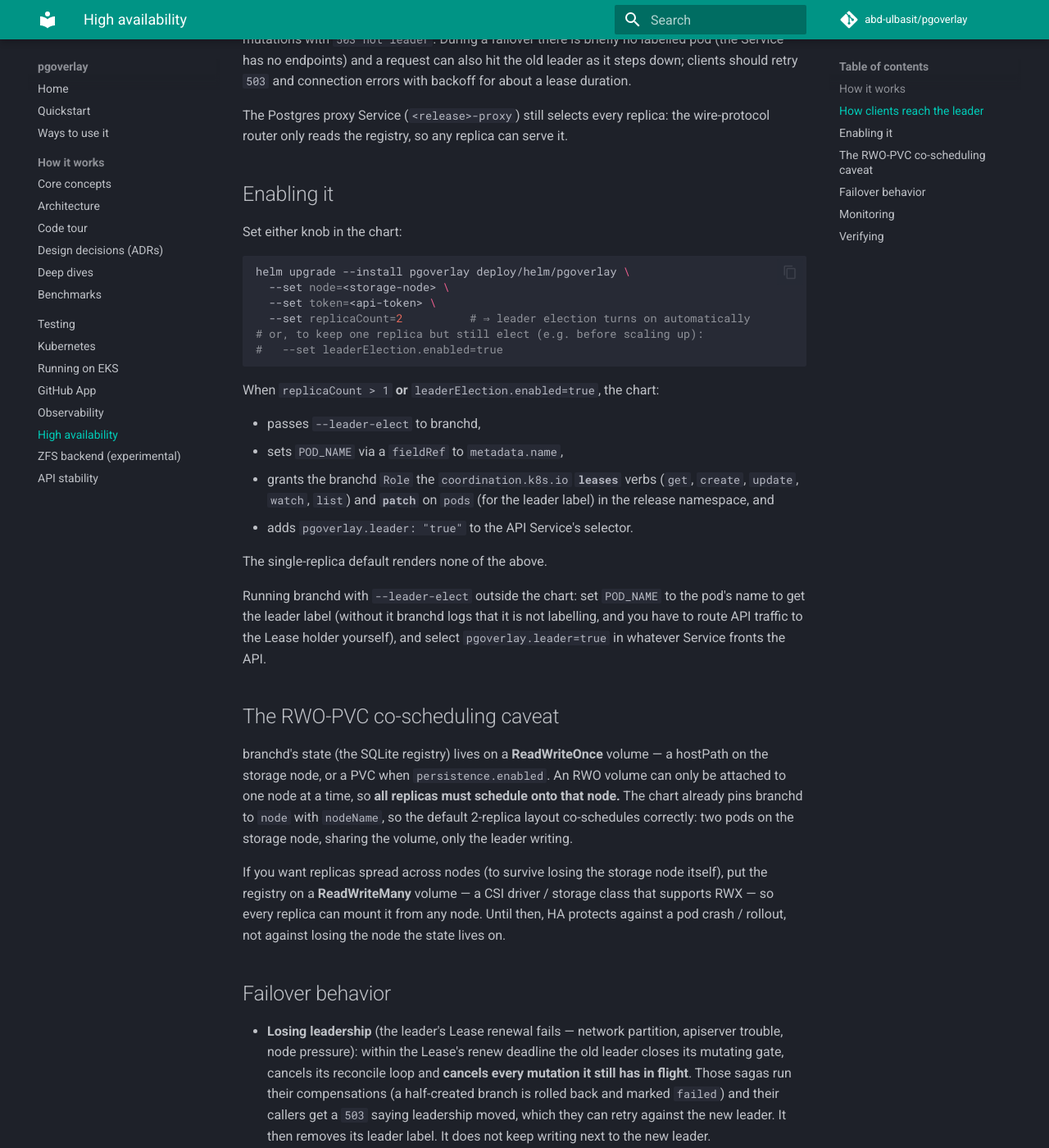
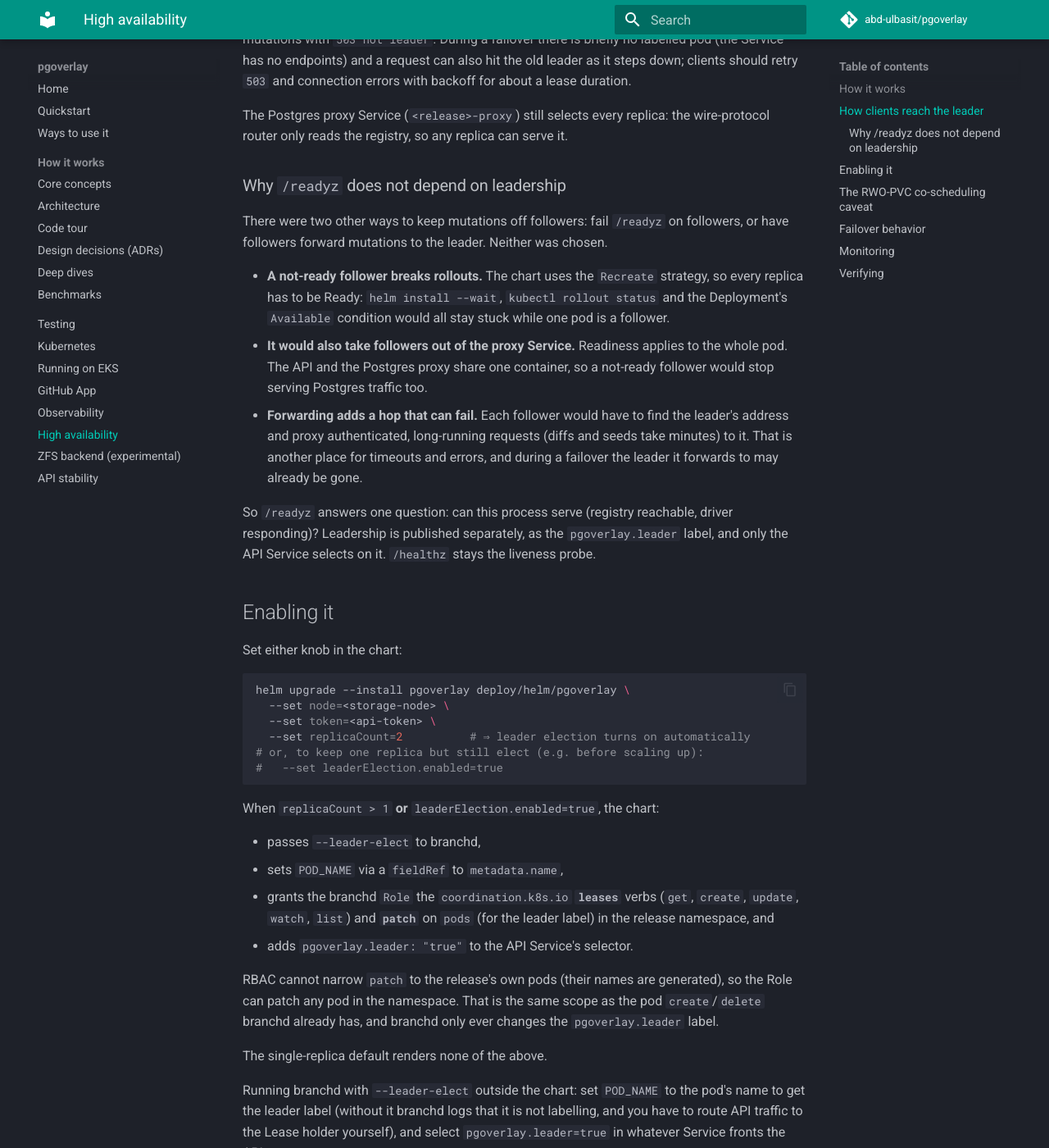
Before and after one commit to abd-ulbasit/pgoverlay, an MkDocs documentation site: the page built from docs/ha.md, in a window 1280 px wide and 1400 px high, scrolled down 1384 px. Shown: the whole window at 82% size. Built offline with MkDocs 1.6.1 and Material for MkDocs 9.7.7, drawn with Linux system fonts in a browser that asks for light colours; comment, search, counter and statistics services are not loaded.

Commit message:
docs(ha): explain why /readyz ignores leadership and the pods patch scope
Co-Authored-By: Claude Opus 5.5 <noreply@anthropic.com>

```diff
--- a/docs/ha.md
+++ b/docs/ha.md
@@ -62,6 +62,29 @@ errors with backoff for about a lease duration.
 The Postgres proxy Service (`<release>-proxy`) still selects every replica:
 the wire-protocol router only reads the registry, so any replica can serve it.
 
+### Why `/readyz` does not depend on leadership
+
+There were two other ways to keep mutations off followers: fail `/readyz` on
+followers, or have followers forward mutations to the leader. Neither was
+chosen.
+
+- **A not-ready follower breaks rollouts.** The chart uses the `Recreate`
+  strategy, so every replica has to be Ready: `helm install --wait`,
+  `kubectl rollout status` and the Deployment's `Available` condition would
+  all stay stuck while one pod is a follower.
+- **It would also take followers out of the proxy Service.** Readiness
+  applies to the whole pod. The API and the Postgres proxy share one
+  container, so a not-ready follower would stop serving Postgres traffic too.
+- **Forwarding adds a hop that can fail.** Each follower would have to find
+  the leader's address and proxy authenticated, long-running requests (diffs
+  and seeds take minutes) to it. That is another place for timeouts and
+  errors, and during a failover the leader it forwards to may already be gone.
+
+So `/readyz` answers one question: can this process serve (registry
+reachable, driver responding)? Leadership is published separately, as the
+`pgoverlay.leader` label, and only the API Service selects on it. `/healthz`
+stays the liveness probe.
+
 ## Enabling it
 
 Set either knob in the chart:
@@ -83,6 +106,11 @@ When `replicaCount > 1` **or** `leaderElection.enabled=true`, the chart:
   (`get`, `create`, `update`, `watch`, `list`) and **`patch`** on `pods` (for
   the leader label) in the release namespace, and
 - adds `pgoverlay.leader: "true"` to the API Service's selector.
+
+RBAC cannot narrow `patch` to the release's own pods (their names are
+generated), so the Role can patch any pod in the namespace. That is the same
+scope as the pod `create`/`delete` branchd already has, and branchd only ever
+changes the `pgoverlay.leader` label.
 
 The single-replica default renders none of the above.
 
```
